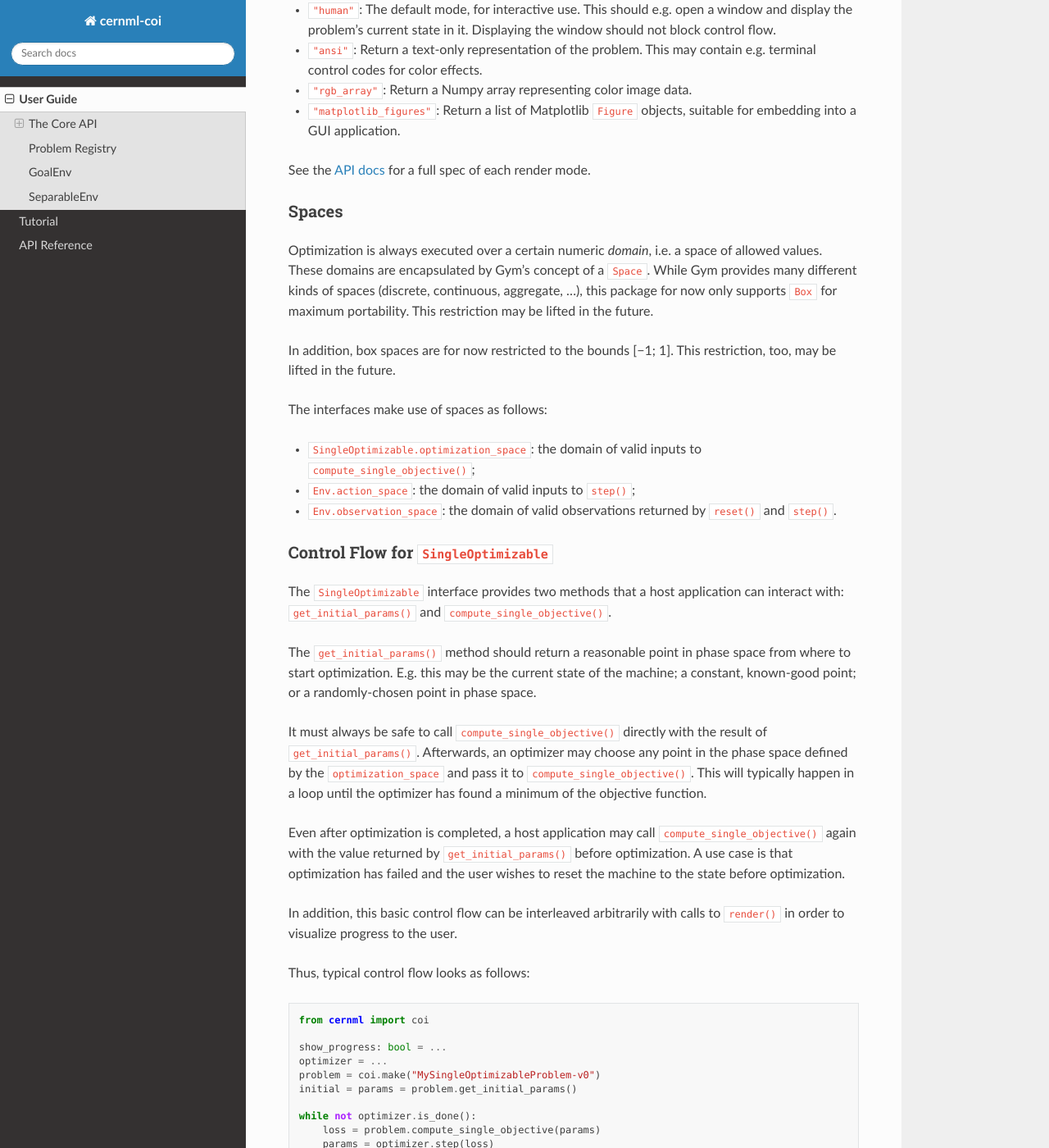
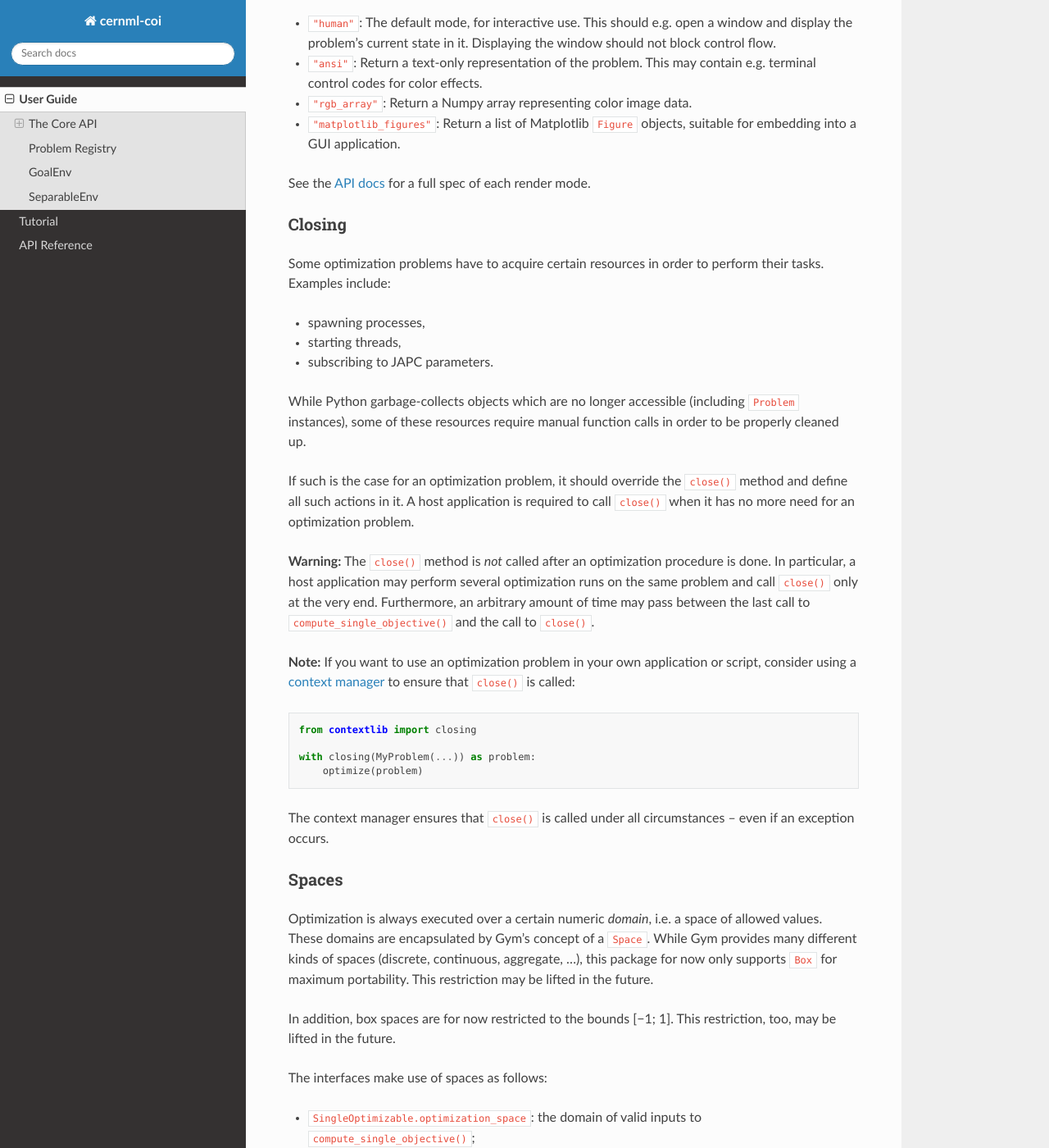
Before and after one commit to geoff-project/coi, a Sphinx documentation site: the page built from docs/guide.md, in a window 1280 px wide and 1400 px high, scrolled down 1918 px. Shown: the whole window at 82% size. Built offline with Sphinx 7.4.7 and the Read the Docs theme 2.0.0, drawn with Linux system fonts in a browser that asks for light colours; the version number could not be read and is left out.

Commit message:
Add method `Problem.close()`.

````diff
--- a/docs/guide.md
+++ b/docs/guide.md
@@ -24,8 +24,8 @@ application must be able to query such properties.
 
     problem[label=<{
         cernml.coi.<b>Problem</b>|
-        render(<i>mode</i>: str) → Any|
-        <i>metadata</i>: Dict[str, Any]}>,
+        render(<i>mode</i>: str) → Any<br/>close() → None|
+        <i>metadata</i>: Dict[str, Any]<br/><i>unwrapped</i>: Problem}>,
     ];
 
     sopt[label=<{
@@ -107,6 +107,45 @@ The following render modes are standardized by either Gym or this package:
   suitable for embedding into a GUI application.
 
 See the [API docs][`render()`] for a full spec of each render mode.
+
+### Closing
+
+Some optimization problems have to acquire certain resources in order to
+perform their tasks. Examples include:
+
+- spawning processes,
+- starting threads,
+- subscribing to JAPC parameters.
+
+While Python garbage-collects objects which are no longer accessible (including
+`Problem` instances), some of these resources require manual function calls in
+order to be properly cleaned up.
+
+If such is the case for an optimization problem, it should override the
+[`close()`][] method and define all such actions in it. A host application is
+required to call [`close()`][] when it has no more need for an optimization
+problem.
+
+**Warning:** The [`close()`][] method is *not* called after an optimization
+procedure is done. In particular, a host application may perform several
+optimization runs on the same problem and call [`close()`][] only at the very
+end. Furthermore, an arbitrary amount of time may pass between the last call to
+[`compute_single_objective()`][] and the call to [`close()`].
+
+**Note:** If you want to use an optimization problem in your own application or
+script, consider using a [context
+manager](https://docs.python.org/3/library/contextlib.html#contextlib.closing)
+to ensure that [`close()`][] is called:
+
+```python
+from contextlib import closing
+
+with closing(MyProblem(...)) as problem:
+    optimize(problem)
+```
+
+The context manager ensures that [`close()`][] is called under all
+circumstances – even if an exception occurs.
 
 ### Spaces
 
@@ -406,6 +445,7 @@ combine each of the separable interfaces with [`SingleOptimizable`][]. They are
 [`Problem`]: api.html#cernml.coi.Problem
 [`metadata`]: api.html#cernml.coi.Problem.metadata
 [`render()`]: api.html#cernml.coi.Problem.render
+[`close()`]: api.html#cernml.coi.Problem.close
 
 [`SingleOptimizable`]: api.html#cernml.coi.SingleOptimizable
 [`optimization_space`]: api.html#cernml.coi.SingleOptimizable.optimization_space
````
Also changed, not shown: other parts of docs/guide.md (+1 -1 lines), 1 other file.
